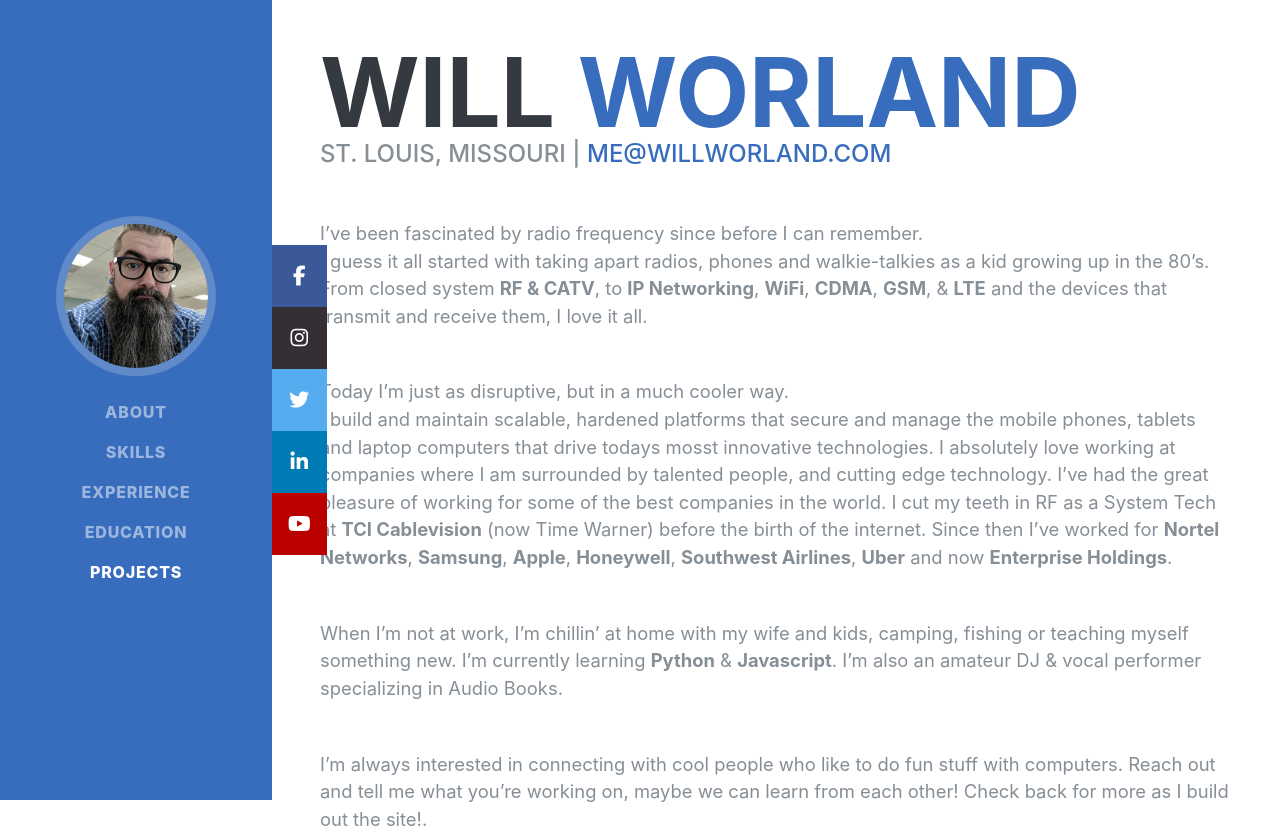
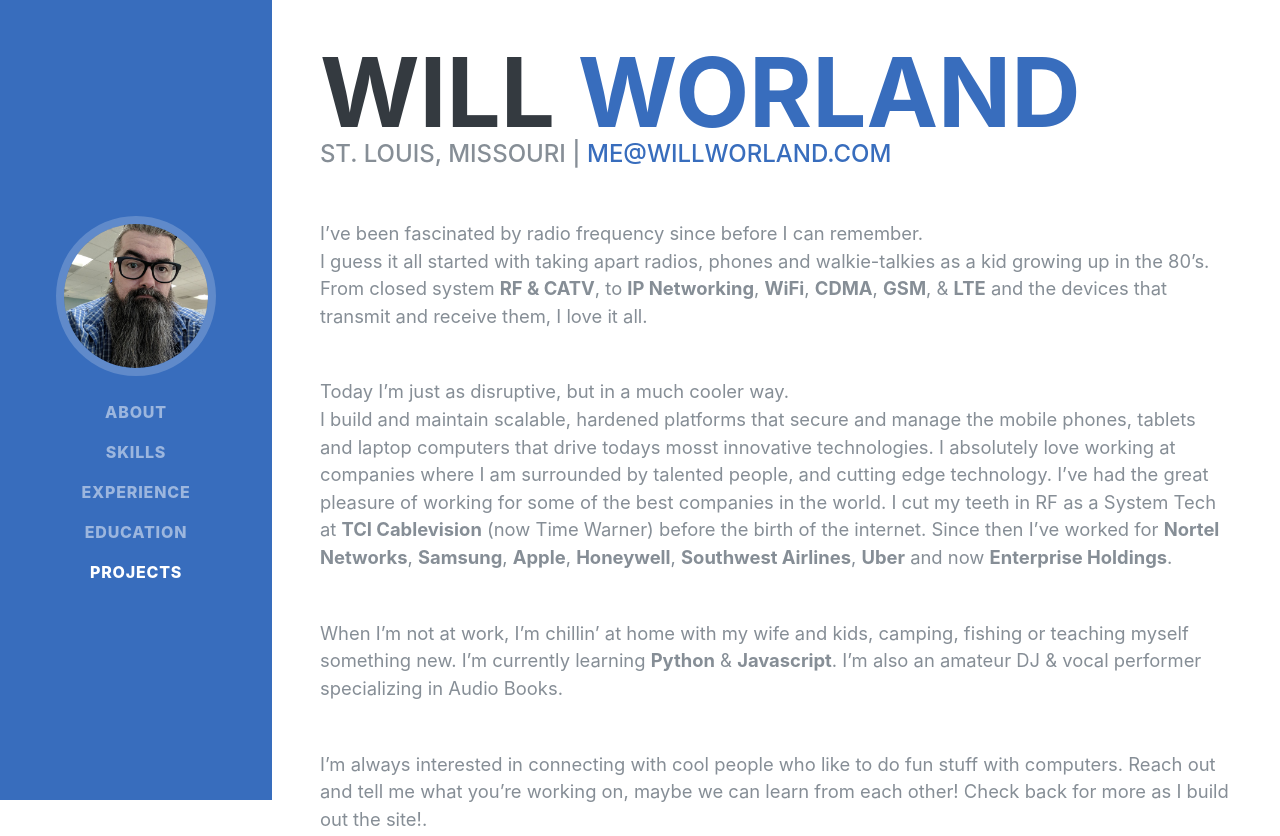
Before and after one commit to ninexmobility/willworlandcom, a website with bundled scripts: page index.html in a window 1280 px wide. Shown: the top 836 px of the page. Built offline with nearby package versions, Linux system fonts and the light colour scheme; a web font is replaced by a local one.

Commit message:
update index social

```diff
--- a/css/resume.css
+++ b/css/resume.css
@@ -190,62 +190,3 @@
 a:hover, a:focus, a:active {
   color: #274482;
 }
-
-/*!
-*Social Media CSS
-*/
-
-.icon-bar {
-  position: fixed;
-  top: 50%;
-  -webkit-transform: translateY(-50%);
-  -ms-transform: translateY(-50%);
-  transform: translateY(-50%);
-}
-
-.icon-bar a {
-  display: block;
-  text-align: center;
-  padding: 16px;
-  transition: all 0.3s ease;
-  color: white;
-  font-size: 20px;
-}
-
-.icon-bar a:hover {
-  background-color: #000;
-}
-
-.facebook {
-  background: #3B5998;
-  color: white;
-}
-
-.instagram {
-  background: #352f35;
-  color: white;
-}
-.twitter {
-  background: #55ACEE;
-  color: white;
-}
-
-.google {
-  background: #dd4b39;
-  color: white;
-}
-
-.linkedin {
-  background: #007bb5;
-  color: white;
-}
-
-.youtube {
-  background: #bb0000;
-  color: white;
-}
-
-.content {
-  margin-left: 75px;
-  font-size: 30px;
-}
--- a/index.html
+++ b/index.html
@@ -24,16 +24,6 @@
 </head>
 
 <body id="page-top">
-
-  <!-- Social Bar-->
-  <div class="icon-bar">
-    <a href="#" class="facebook"><i class="fa fa-facebook"></i></a>
-    <a href="#" class="instagram"><i class="fa fa-instagram"></i></a>
-    <a href="#" class="twitter"><i class="fa fa-twitter"></i></a>
-    <a href="#" class="linkedin"><i class="fa fa-linkedin"></i></a>
-    <a href="#" class="youtube"><i class="fa fa-youtube"></i></a>
-  </div>
-  <!-- / Social Bar-->
 
   <nav class="navbar navbar-expand-lg navbar-dark bg-primary fixed-top" id="sideNav">
     <a class="navbar-brand js-scroll-trigger" href="#page-top">
```
